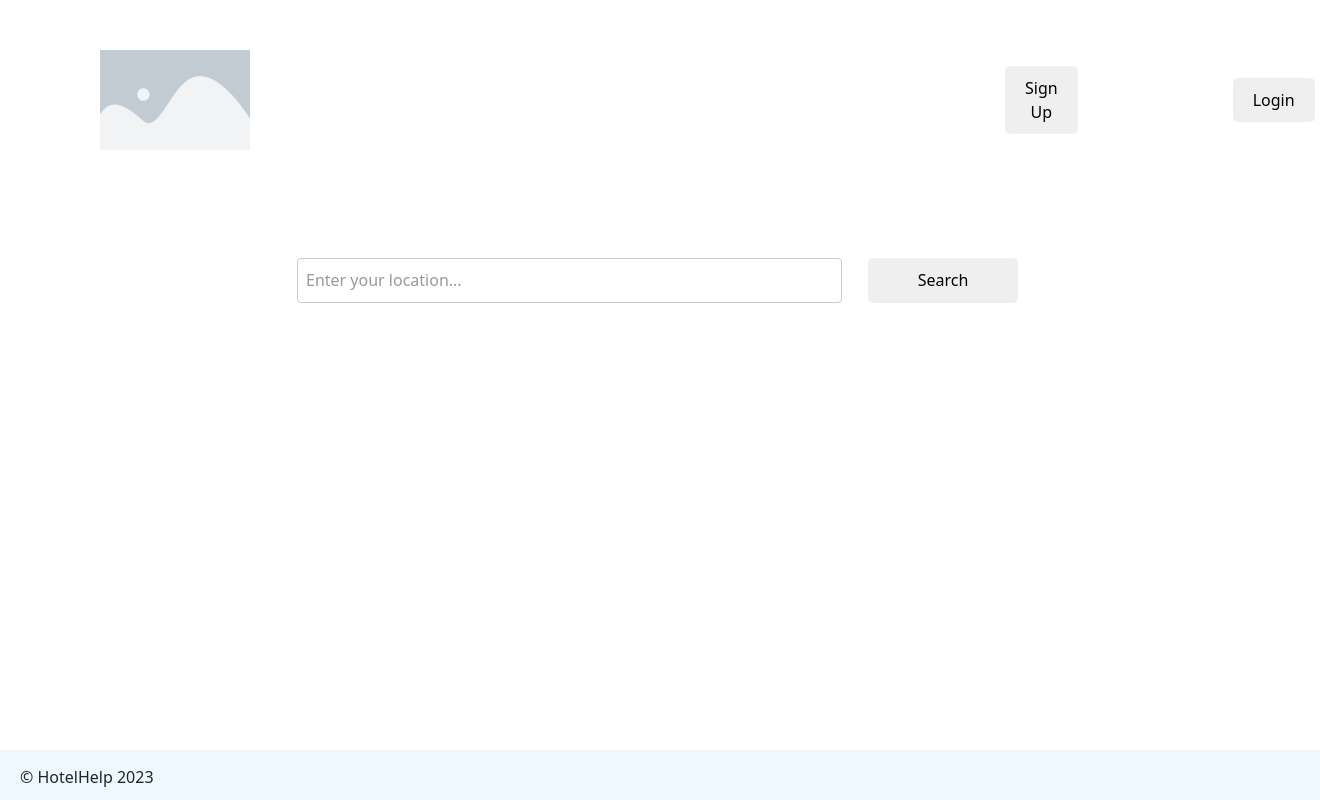
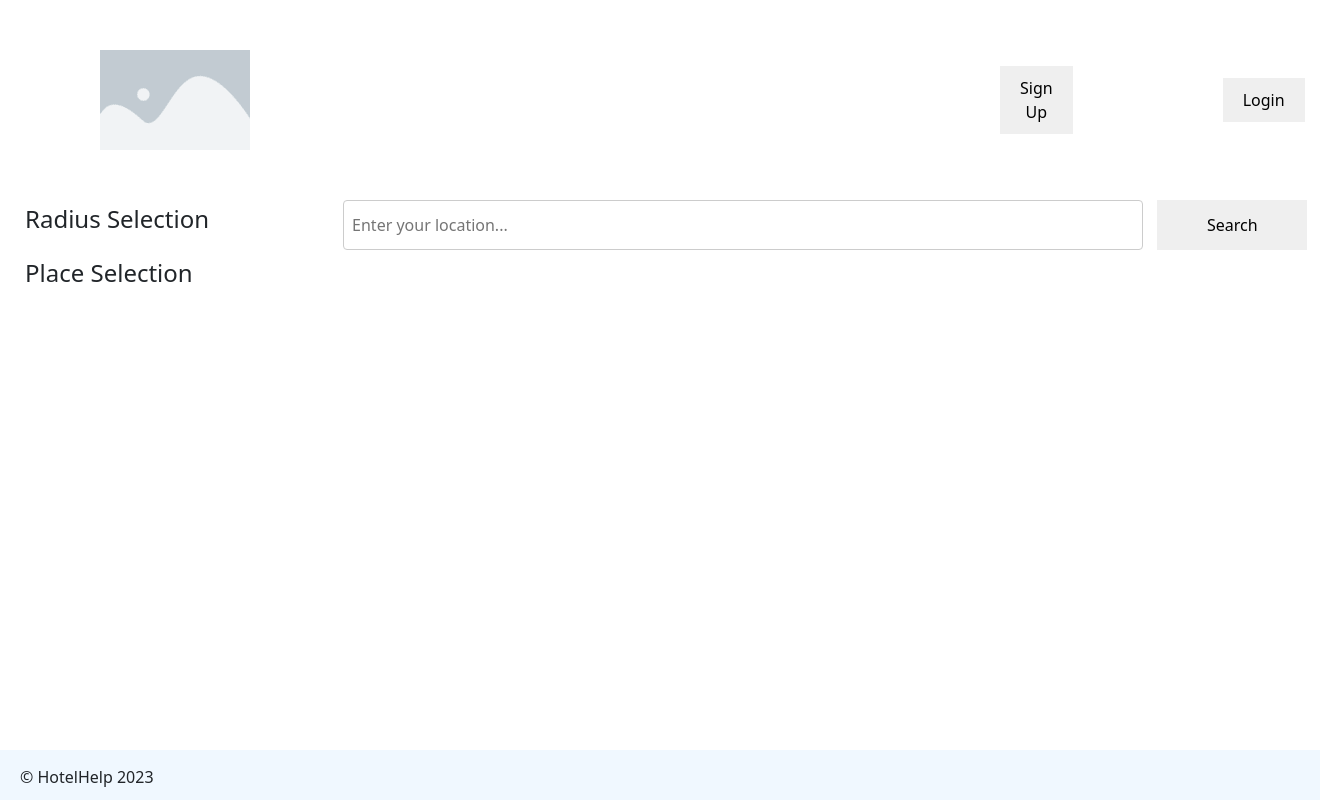
Before and after one commit to mathusathiru/destinations, a Flask app: template templates/search.html in a window 1320 px wide. Run offline with Flask 3, Linux system fonts and the light colour scheme; the template is opened without the code that fills it, so the values that code supplies are empty; some libraries are stand-ins or nearby versions.

Commit message:
Update search page

```diff
--- a/static/search.css
+++ b/static/search.css
@@ -1,49 +1,45 @@
 @import url("base.css");
 
-.container {
-    width: 750px;
-    margin: 0 auto;
-    margin-top: 30px;
+#search-container {
+  display: flex;
+  align-items: flex-start;
 }
 
-  .search-form-group {
-    display: flex;
-    align-items: center;
-    justify-content: space-between;
-    height: 100px;
+#search-options {
+  width: 300px;
+  margin-left: 25px;
 }
 
-  .hidden-group {
-    display: flex;
-    align-items: center;
-    justify-content: space-between;
-    height: 25px;
+#radius-categories h4 {
+  margin-top: 5px;
+  margin-bottom: 25px;
 }
 
-input[type="text"] {
+#place-categories h4 {
+  margin-top: 25px;
+  margin-bottom: 25px;
+}
+
+#search-bar {
+  margin-left: 25px;
+  width: 1000px;
+}
+
+#search {
+  width: 800px;
   padding: 8px;
-    border: 1px solid #ccc;
   border-radius: 4px;
   font-size: 16px;
-    width: 75%;
-    margin-right: 20px;
-    height: 45px;
+  height: 50px;
+  border: 1px solid #ccc;
+  margin-right: 10px;
 }
 
-  input[type="text"]::placeholder {
-    color: #999;
+#search-button {
+  width: 150px;
+  height: 50px;
 }
 
-  input[type="text"]:focus {
-    border-color: #007bff;
-    outline: none;
+#error-container {
+  margin-top: 20px;
 }
-
-#hiddenParagraph {
-    margin-left: 10px;
-}
-
-#searchButton, #hiddenButton {
-    width: 150px;
-    height: 45px;
-}
--- a/templates/search.html
+++ b/templates/search.html
@@ -4,29 +4,58 @@
 
 {% block stylesheets %}
     <link rel="stylesheet" href="{{ url_for('static', filename='search.css') }}">
+    <link rel="stylesheet" href="https://unpkg.com/leaflet@1.7.1/dist/leaflet.css">
+    <link href="https://cdn.jsdelivr.net/npm/bootstrap@5.3.0/dist/css/bootstrap.min.css" rel="stylesheet">
 {% endblock %}
 
 {% block content %}
-    <div class="container">
-        <form id="searchForm" method="post" action="{{ url_for('search_location') }}">
-            <div class="search-form-group">
-                <input type="text" id="search" name="search" placeholder="Enter your location..." required>
-                <button id="searchButton" type="submit">Search</button>
-            </div>
-            <div class="hidden-group">
-                <p id="hiddenParagraph"></p>
-            </div>
-            <div class="category-group">
-                <div class="checkbox-container">
-                    {{ checkboxes_html | safe }}
+<div id="content-container">
+    <form id="search-form" method="post" action="/search">
+
+        <div id="search-container">
+
+        <div id="search-options">
+
+            <div id="radius-categories">
+                <h4>Radius Selection</h4>
+
+                <div id="radius-buttons">
+                    {{ radius_buttons | safe }}
                 </div>
             </div>
-        </form>
-    </div>
 
-    <div id="resultsContainer"></div>
+            <div id="place-categories">
+                <h4>Place Selection</h4>
+                <div id="category-row">
+                    {{ checkboxes | safe }}
+                </div>
+            </div>
+
+        </div>
+
+        <div id="search-bar">
+
+            <div id="search-form-group">
+                <input type="text" id="search" name="search" placeholder="Enter your location..." required="">
+                <button id="search-button" type="submit">Search</button>
+            </div>
+            <div id="error-container">
+                <p id="error-message"></p>
+            </div>
+
+            <div id="results-container">
+                <div id="map" style="width: 100%; height: 500px;"></div>
+            </div>
+
+        </div>
+
+        </div>
+    </form>
+</div>
 {% endblock %}
 
 {% block scripts %}
     <script src="{{ url_for('static', filename='search.js', _external=True) }}"></script>
+    <script src="https://unpkg.com/leaflet@1.7.1/dist/leaflet.js"></script>
+    <script src="https://cdn.jsdelivr.net/npm/bootstrap@5.3.0/dist/js/bootstrap.bundle.min.js"></script>
 {% endblock %}
```
Lines whose indentation alone changed are shown as unchanged.
